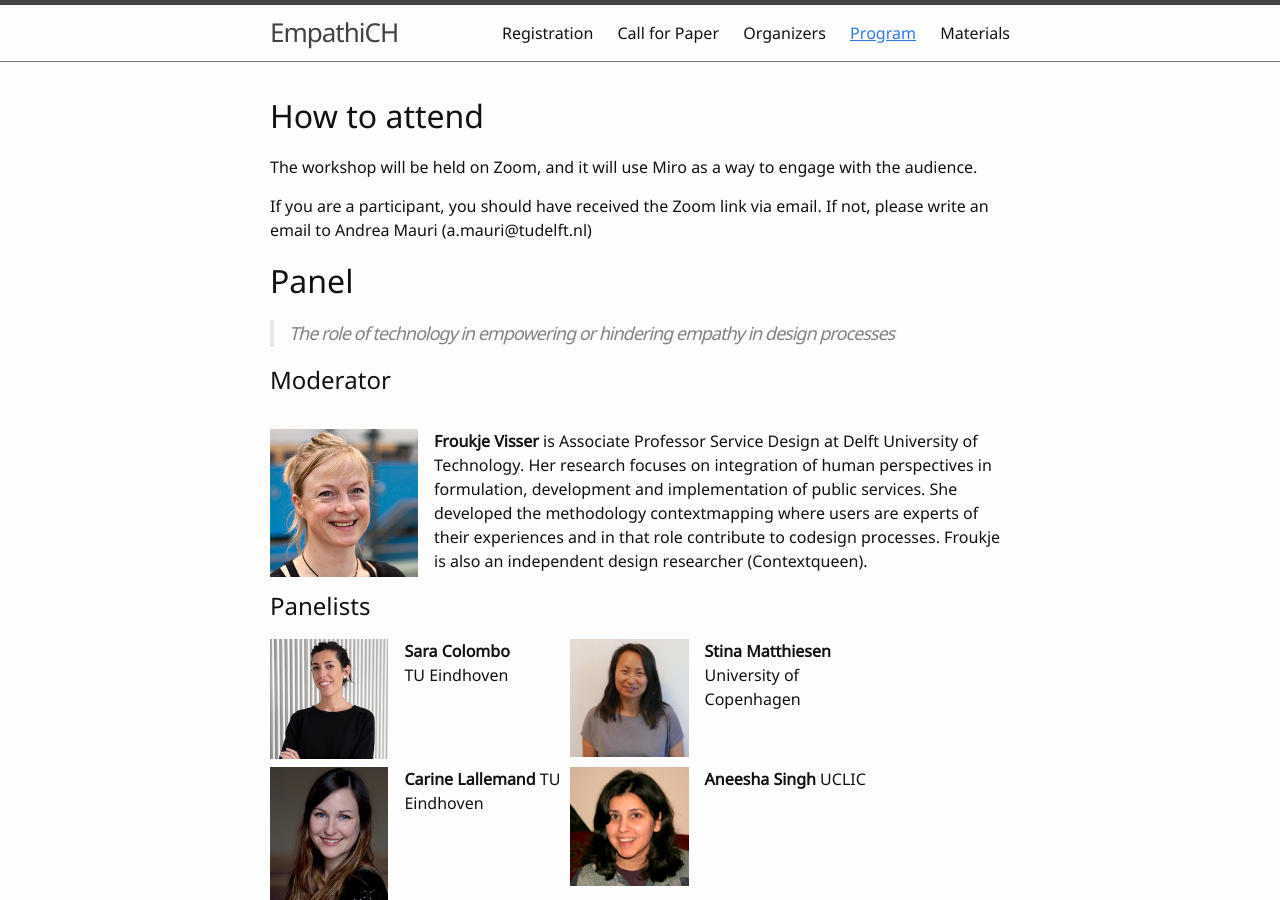
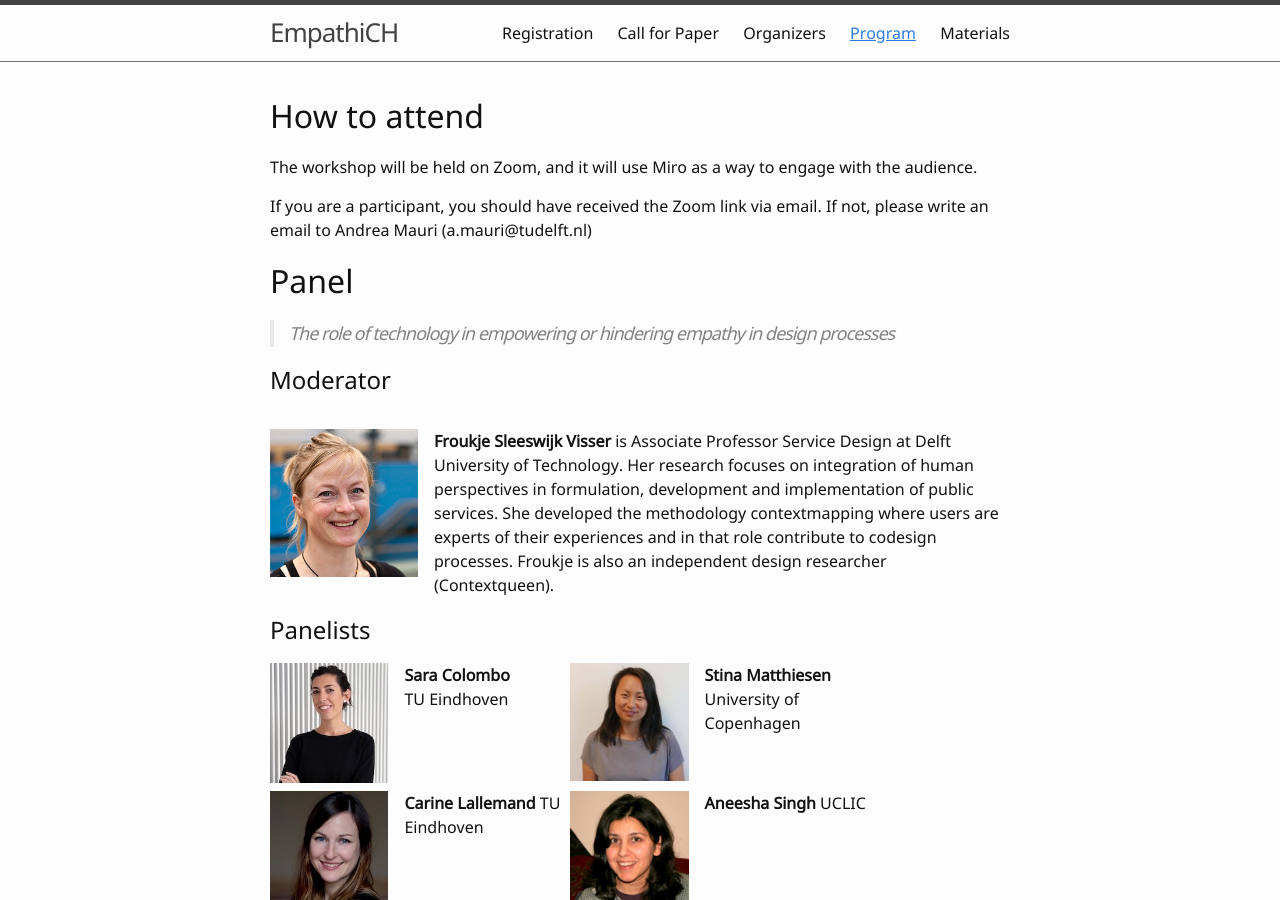
Before and after one commit to empathiCH/empathiCH.github.io, a Jekyll site: the page built from 3-program.md, in a window 1280 px wide and 900 px high. Built offline with Jekyll 4.4.1, drawn with Linux system fonts in a browser that asks for light colours.

Commit message:
fixed froukje surname

```diff
--- a/3-program.md
+++ b/3-program.md
@@ -15,7 +15,7 @@ If you are a participant, you should have received the Zoom link via email. If n
 
 ## Moderator
 
-{% include organizer.html img="froukje.jpg" txt="<strong>Froukje Visser</strong> is Associate Professor Service Design at Delft University of Technology. Her research focuses on integration of human perspectives in formulation, development and implementation of public services. She developed the methodology contextmapping where users are experts of their experiences and in that role contribute to codesign processes. Froukje is also an independent design researcher (Contextqueen).
+{% include organizer.html img="froukje.jpg" txt="<strong>Froukje Sleeswijk Visser</strong> is Associate Professor Service Design at Delft University of Technology. Her research focuses on integration of human perspectives in formulation, development and implementation of public services. She developed the methodology contextmapping where users are experts of their experiences and in that role contribute to codesign processes. Froukje is also an independent design researcher (Contextqueen).
 
 " %}
 
```
